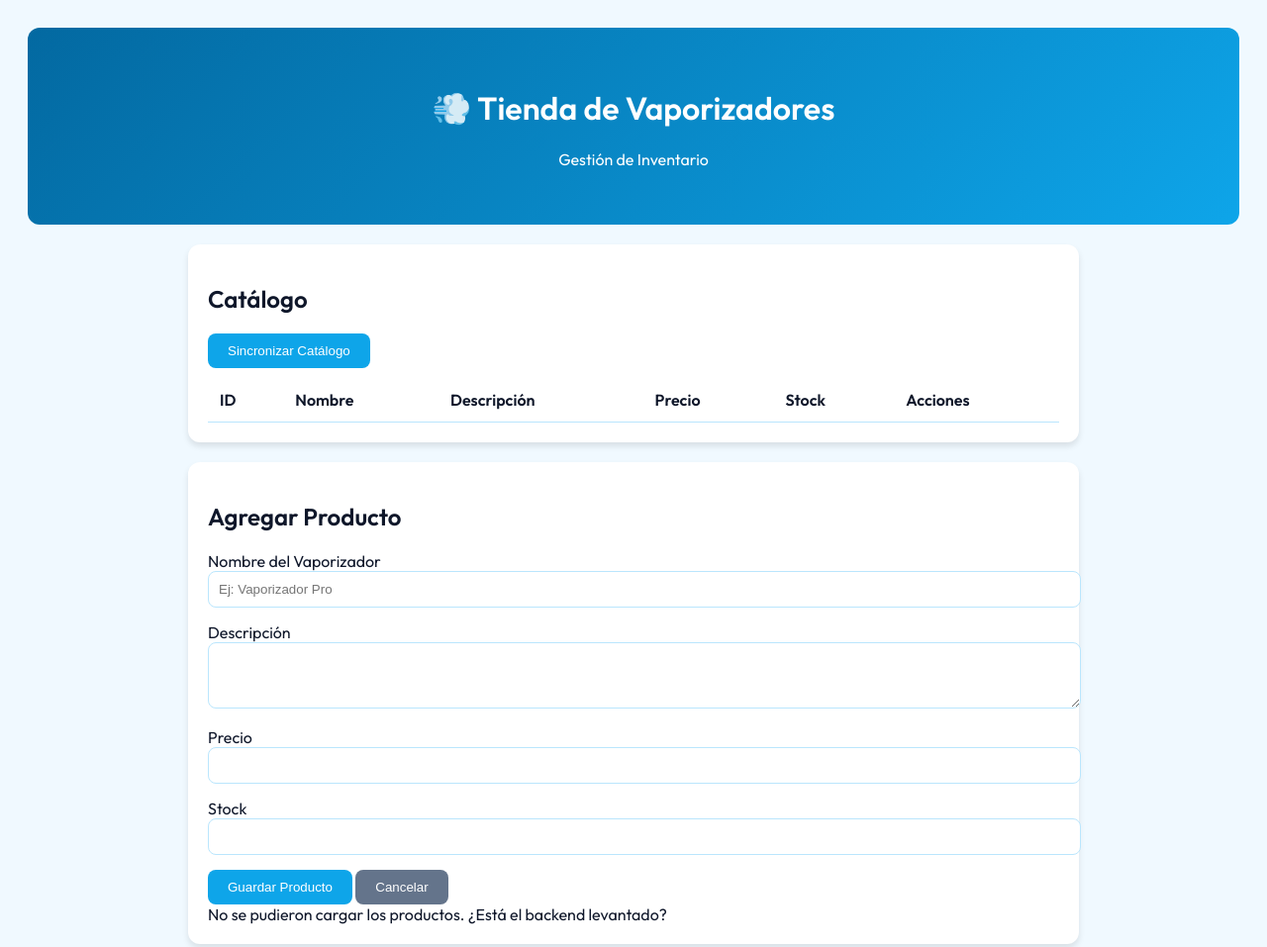
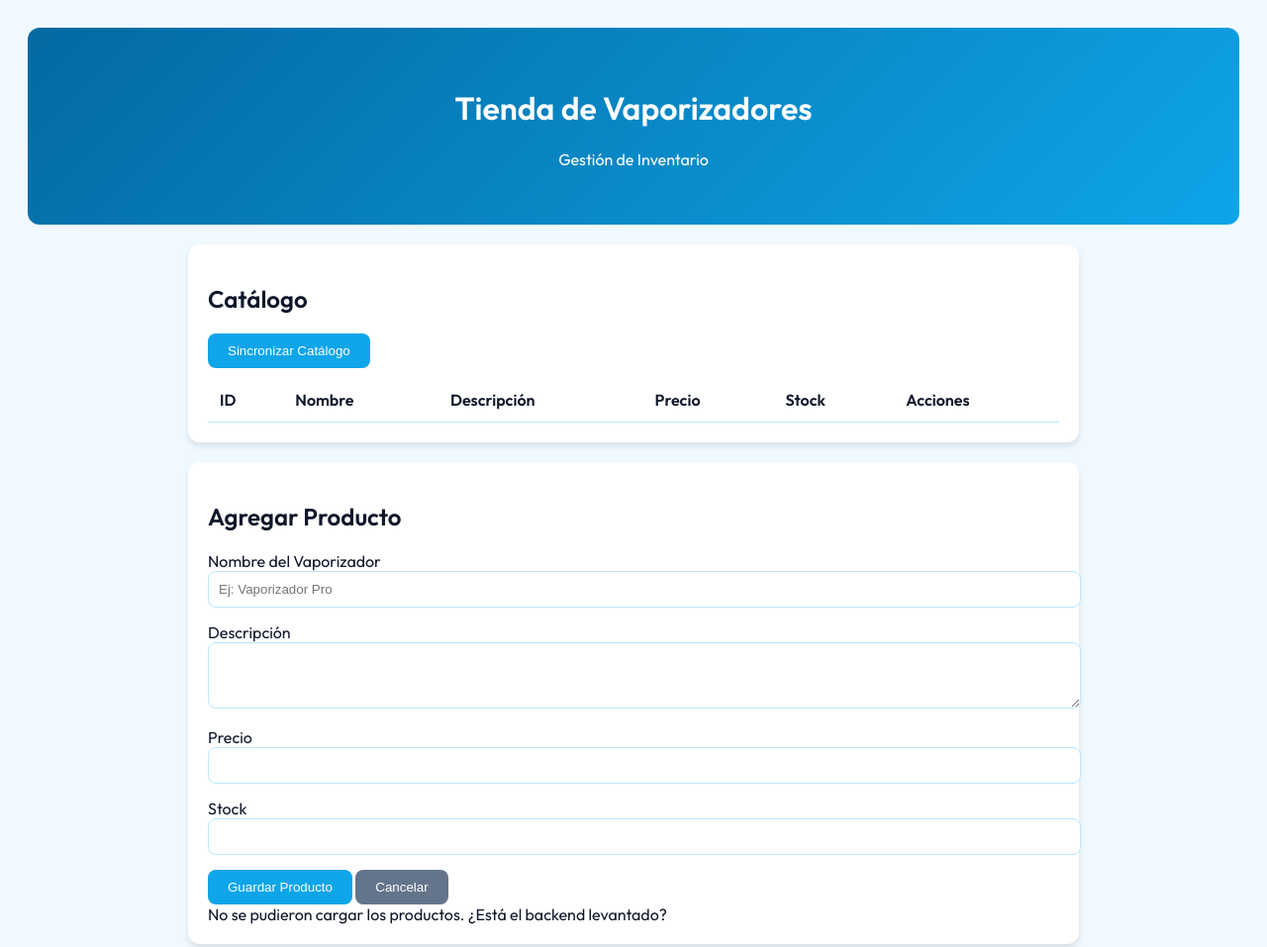
Before and after one commit to Vicenteanashei/tiendaperritos, a plain HTML site: page frontend/index.html in a window 1280 px wide. Shown: the top 957 px of the page at 99% size. Drawn offline with Linux system fonts and the light colour scheme; no server answers.

Commit message:
ultimosCambios

```diff
--- a/frontend/index.html
+++ b/frontend/index.html
@@ -29,7 +29,7 @@
 </head>
 <body>
   <header>
-    <h1>💨 Tienda de Vaporizadores</h1>
+    <h1>Tienda de Vaporizadores</h1>
     <p>Gestión de Inventario</p>
   </header>
   <main>
```
